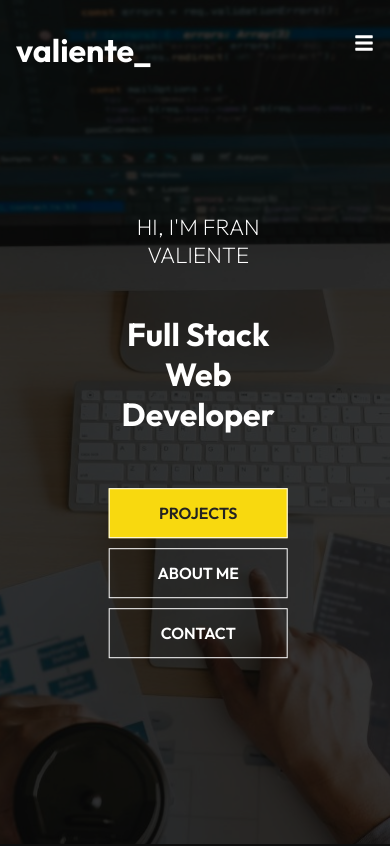
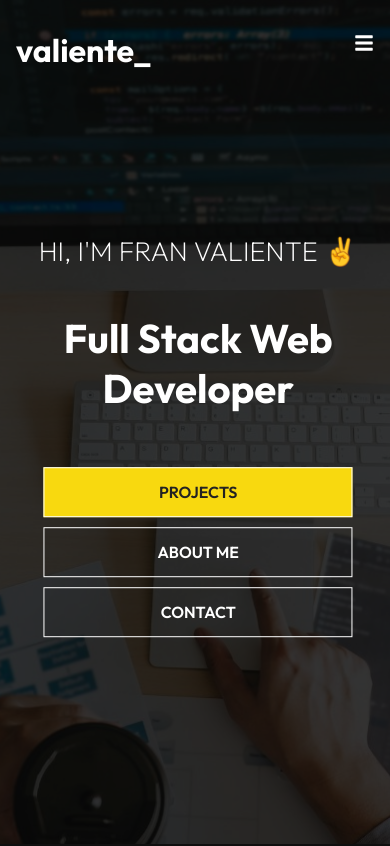
Before and after one commit to FranBrave/REACT-Portfolio, a React (Create React App) app: page / in a window 390 px wide. Shown: the top 846 px of the page. Built offline with nearby package versions, Linux system fonts and the light colour scheme; a web font is replaced by a local one.

Commit message:
fix hero

```diff
--- a/src/components/Hero/Hero.jsx
+++ b/src/components/Hero/Hero.jsx
@@ -12,7 +12,7 @@ const Hero = () => {
         <img className="intro-img" src={IntroImg} alt="IntroImg" />
       </div>
       <div className="content">
-        <p>HI, I'M FRAN VALIENTE</p>
+        <h2>HI, I'M FRAN VALIENTE ✌️</h2>
         <h1>Full Stack Web Developer</h1>
         <div className="button-container">
           <Link to="/projects" className="btn">
--- a/src/components/Hero/Hero.scss
+++ b/src/components/Hero/Hero.scss
@@ -35,12 +35,12 @@
       text-align: center;
 
       h1 {
-        font-size: 3rem;
+        font-size: 2.5rem;
         padding: 0.6rem 0 1.5rem;
       }
 
-      p {
-        font-size: 2rem;
+      h2 {
+        font-size: 1.7rem;
         font-weight: 200;
         text-transform: uppercase;
       }
@@ -54,13 +54,13 @@
   @media screen and (max-width: 600px) {
     .hero {
       .content {
-        h1 {
-          font-size: 2rem;
+        h2 {
+          font-size: 1.7rem;
+          font-weight: 200;
+          text-transform: uppercase;
+          white-space: nowrap;
         }
 
-        p {
-          font-size: 1.4rem;
-        }
       }
     }
   }
```
